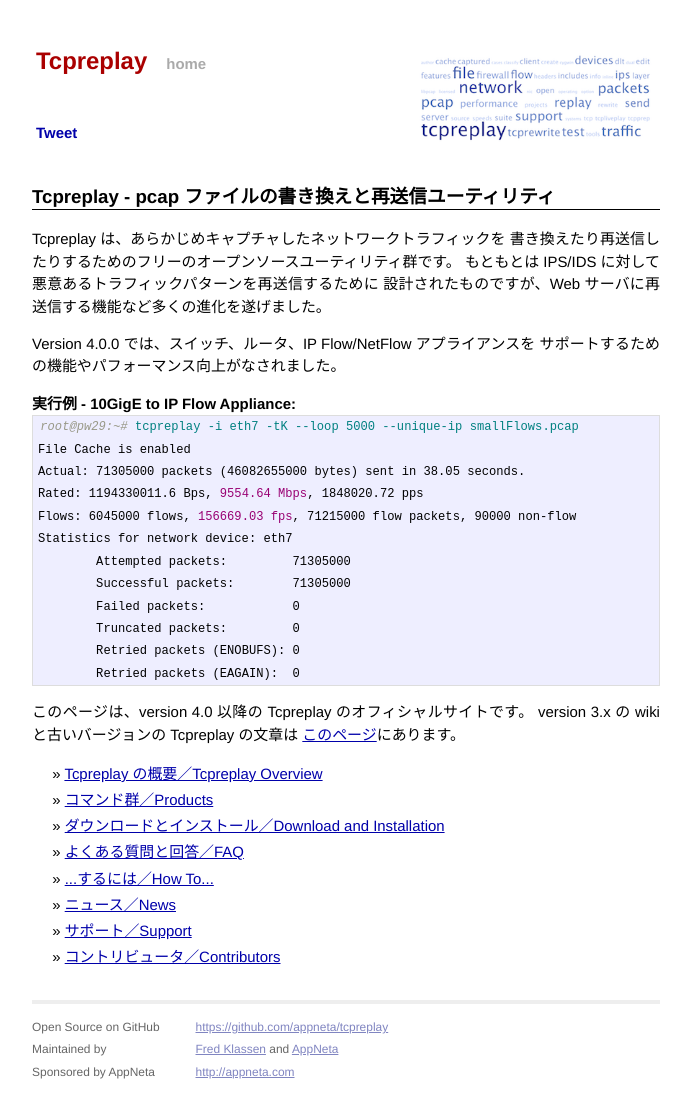
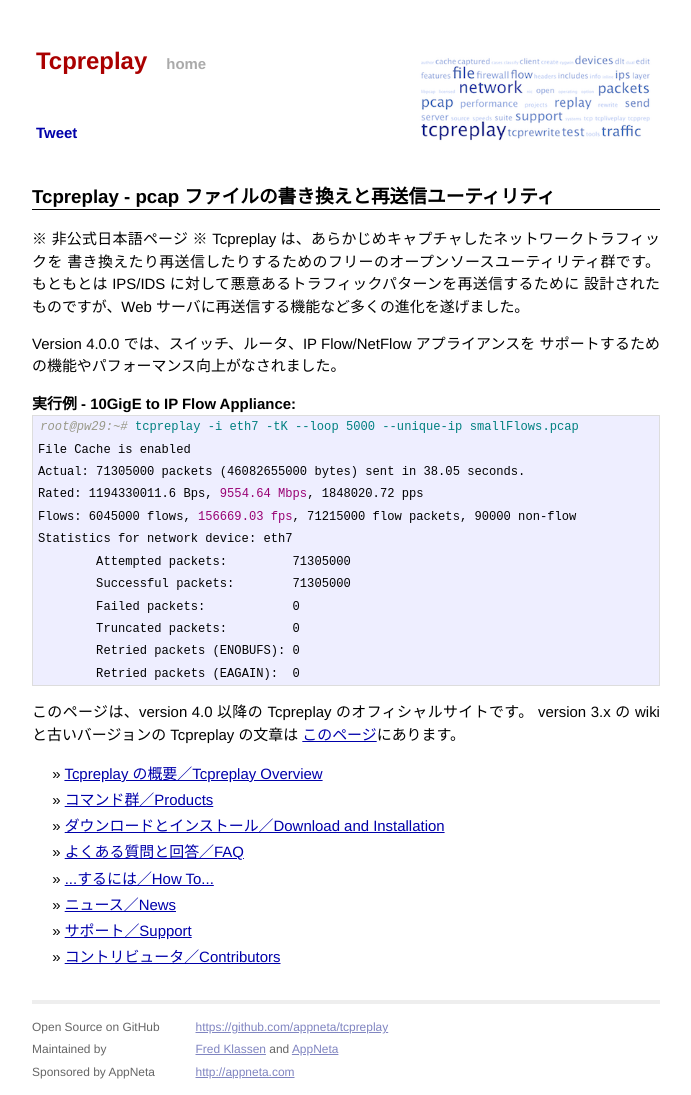
Before and after one commit to otsuka752/otsuka752.github.io, a Jekyll site: the page built from index.html, in a window 1280 px wide. Shown: the whole page, without its empty margins (294-985 px from the left). Built offline with Jekyll 4.4.1, drawn with Linux system fonts in a browser that asks for light colours; Markdown is read by kramdown in place of the engine named in the settings; comment, search, counter and statistics services are not loaded.

Commit message:
unofficial Japanese page

```diff
--- a/index.html
+++ b/index.html
@@ -11,6 +11,9 @@
 	to replay malicious traffic patterns to Intrusion Detection/Prevention Systems,
 	it has seen many evolutions including capabilities to replay to web servers.</p>
 	-->
+
+	※ 非公式日本語ページ ※
+
 	Tcpreplay は、あらかじめキャプチャしたネットワークトラフィックを
 	書き換えたり再送信したりするためのフリーのオープンソースユーティリティ群です。
 	もともとは IPS/IDS に対して悪意あるトラフィックパターンを再送信するために
```
